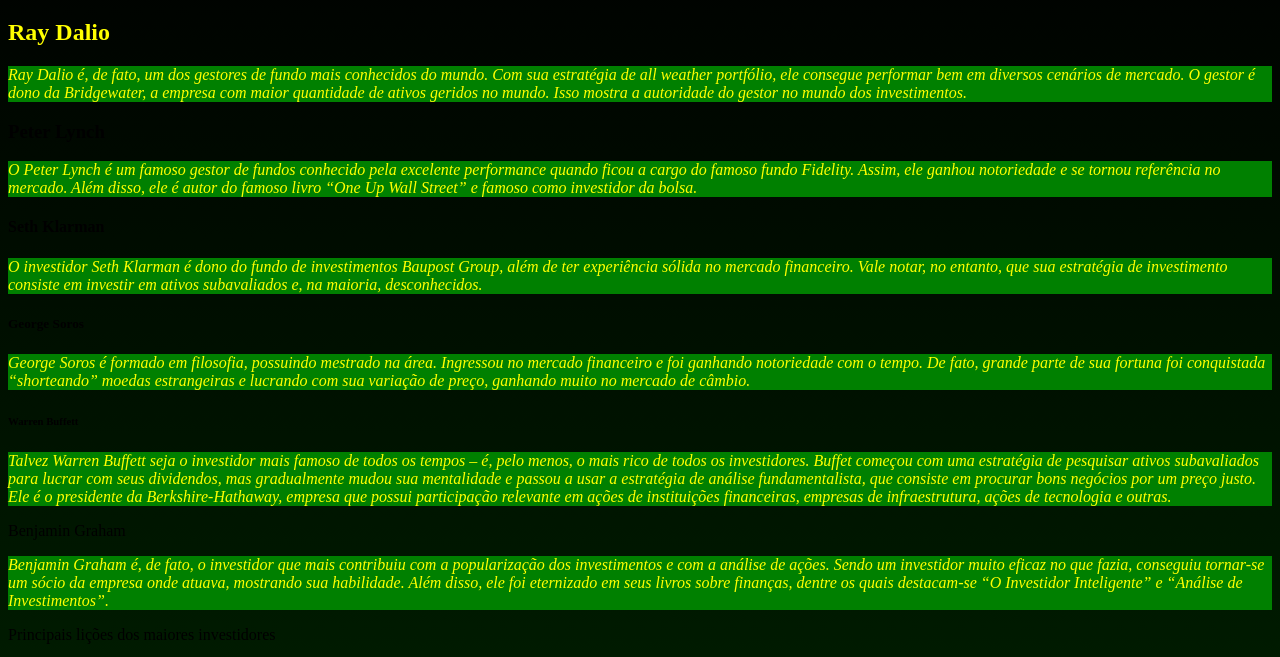
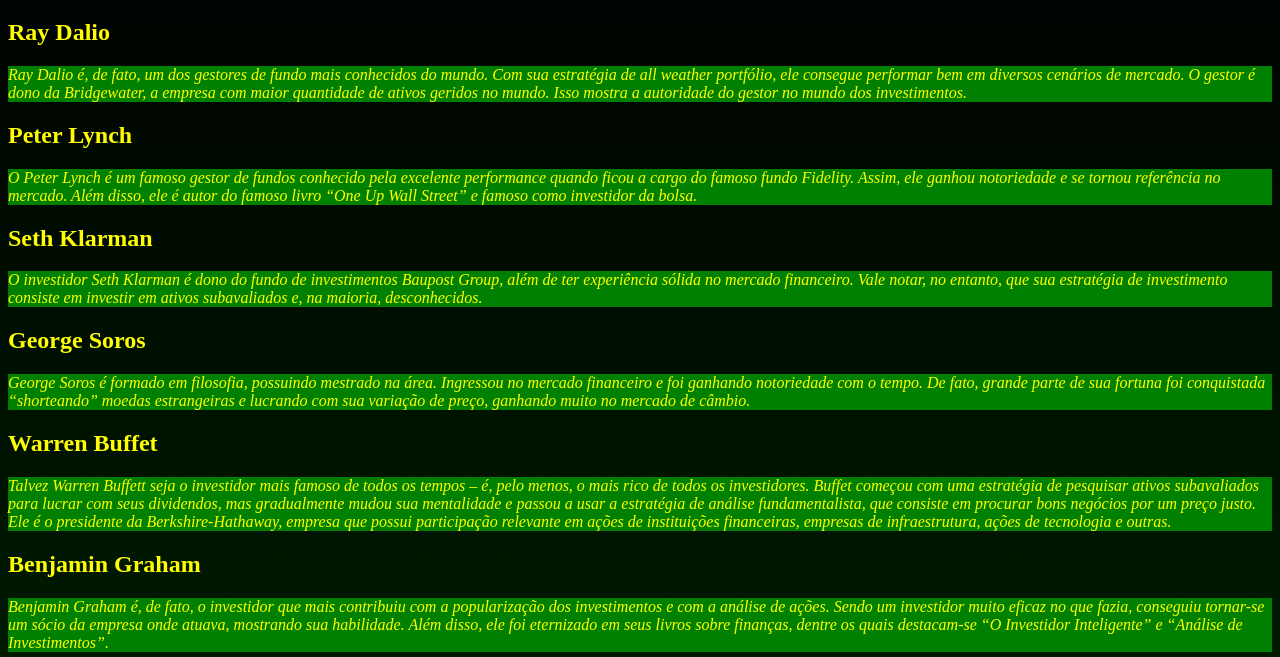
Before and after one commit to Alexandre1x/1X, a plain HTML site: page campeonatos.html in a window 1280 px wide. Shown: the part 95-752 px from the top of the page. Drawn offline with Linux system fonts and the light colour scheme.

Commit message:
Update campeonatos.html

```diff
--- a/campeonatos.html
+++ b/campeonatos.html
@@ -29,35 +29,35 @@
 
 O gestor é dono da Bridgewater, a empresa com maior quantidade de ativos geridos no mundo. Isso mostra a autoridade do gestor no mundo dos investimentos.</p>
 
-<h3>Peter Lynch</h3>
+<h2>Peter Lynch</h2>
 <p>O Peter Lynch é um famoso gestor de fundos conhecido pela excelente performance quando ficou a cargo do famoso fundo Fidelity.
 Assim, ele ganhou notoriedade e se tornou referência no mercado. Além disso, ele é autor do famoso livro “One Up Wall Street” e famoso como investidor da bolsa.</p>
 
-<h4>Seth Klarman</h4>
+<h2>Seth Klarman</h2>
 <p>O investidor Seth Klarman é dono do fundo de investimentos Baupost Group, além de ter experiência sólida no mercado financeiro.
 
 Vale notar, no entanto, que sua estratégia de investimento consiste em investir em ativos subavaliados e, na maioria, desconhecidos.</p>
 
-<h5>George Soros</h5>
+<h2>George Soros</h2>
 <p>George Soros é formado em filosofia, possuindo mestrado na área. Ingressou no mercado financeiro e foi ganhando notoriedade com o tempo.
 
 De fato, grande parte de sua fortuna foi conquistada “shorteando” moedas estrangeiras e lucrando com sua variação de preço, ganhando muito no mercado de câmbio.</p>
 
-<h6>Warren Buffett</h6>
+<h2>Warren Buffet</h2>
 <p>Talvez Warren Buffett seja o investidor mais famoso de todos os tempos – é, pelo menos, o mais rico de todos os investidores.
 
 Buffet começou com uma estratégia de pesquisar ativos subavaliados para lucrar com seus dividendos, mas gradualmente mudou sua mentalidade e passou a usar a estratégia de análise fundamentalista, que consiste em procurar bons negócios por um preço justo.
 
 Ele é o presidente da Berkshire-Hathaway, empresa que possui participação relevante em ações de instituições financeiras, empresas de infraestrutura, ações de tecnologia e outras.</p>
 
-<h7>Benjamin Graham</h7>
+<h2>Benjamin Graham</h2>
 <p>Benjamin Graham é, de fato, o investidor que mais contribuiu com a popularização dos investimentos e com a análise de ações.
 
 Sendo um investidor muito eficaz no que fazia, conseguiu tornar-se um sócio da empresa onde atuava, mostrando sua habilidade.
 
 Além disso, ele foi eternizado em seus livros sobre finanças, dentre os quais destacam-se “O Investidor Inteligente” e “Análise de Investimentos”.</p>
 
-<h8>Principais lições dos maiores investidores</h8>
+<h2>Principais lições dos maiores investidores</h2>
 <p>De fato, existem princípios que vários desses investidores seguiram para conseguir ganhar reputação como investidores de sucesso.
 
 Primeiramente, a rentabilidade dos maiores investidores do mundo se devem ao fato de que eles criaram uma estratégia e buscaram segui-la de forma apropriada. Ou seja: eles não ficaram pulando entre estratégias diferentes.
@@ -68,7 +68,7 @@ Por fim, ainda que alguns dos investidores da lista tenham ganhado dinheiro com
 
 Você ainda tem alguma dúvida sobre os maiores investidores do mundo e suas contribuições para o mercado de capitais? Coloque sua dúvida para podermos te ajudar.</p>
 
-<h9>FOTO DE TODOS EM ORDEM</h9>
+<h3>FOTO DE TODOS EM ORDEM</h3>
 
 </main>
 <footer></footer>
```
